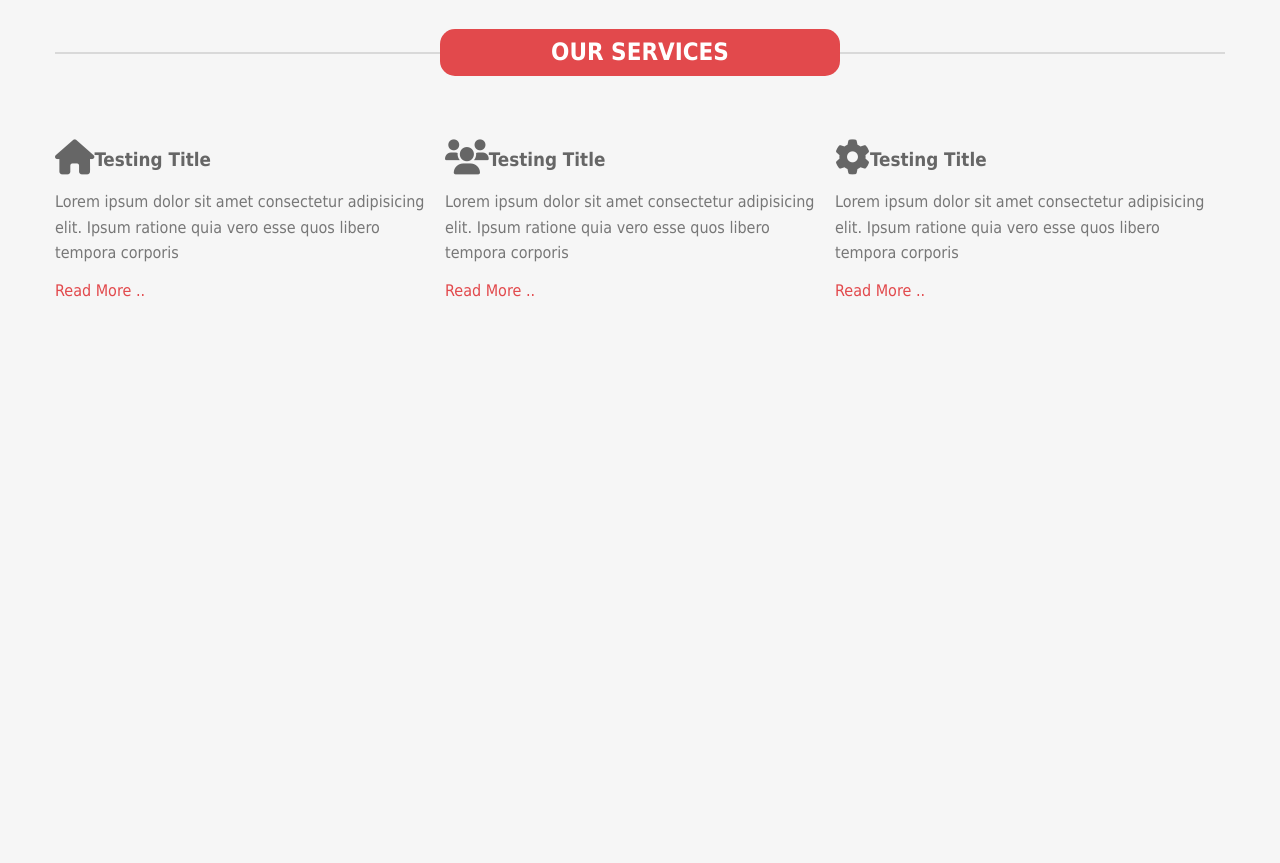
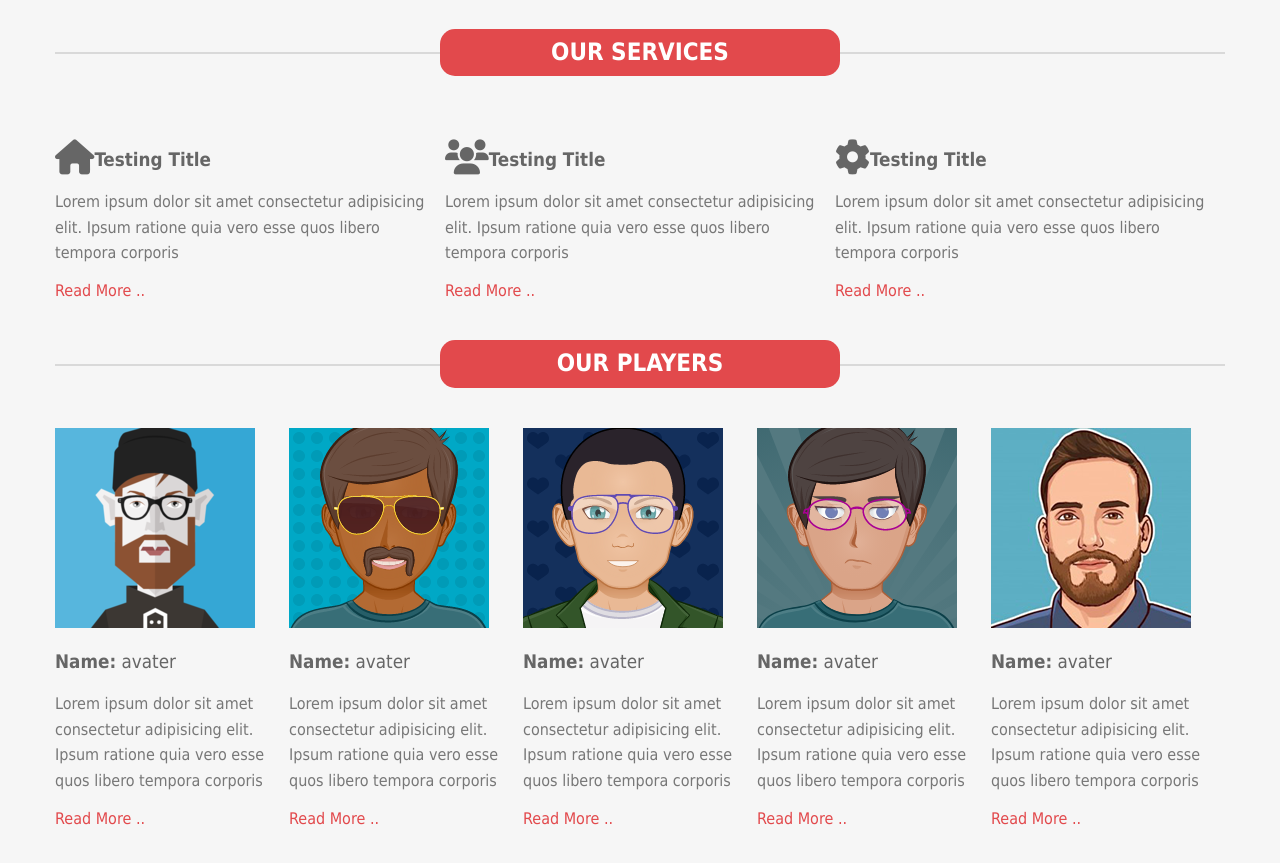
Before and after one commit to ahmed18gaa/SassDesign, a plain HTML site: page index.html in a window 1280 px wide. Shown: the part 719-1582 px from the top of the page. Before the commit the page ends 1019 px from the top, so only its background shows below. Drawn offline with Linux system fonts and the light colour scheme.

Commit message:
Our Player Section

```diff
--- a/css/scss/layout/_grid.scss
+++ b/css/scss/layout/_grid.scss
@@ -9,3 +9,7 @@
   padding-right: 15px;
   position: relative;
 }
+
+.clearFix {
+  clear: both;
+}
--- a/css/scss/pages/_globalpage.scss
+++ b/css/scss/pages/_globalpage.scss
@@ -4,6 +4,7 @@ body {
     family: Tahoma;
     size: 16px;
   }
+  min-height: 5000px; /* For Testing */
 }
 ul,
 ol {
--- a/css/scss/pages/_homepage.scss
+++ b/css/scss/pages/_homepage.scss
@@ -68,3 +68,33 @@
   }
 }
 /* End Services */
+
+/* Start Our Players */
+.our-players {
+  .player-box {
+    float: variables.$float-left;
+    width: (100% / 5);
+    &:not(:last-of-type) {
+      padding-right: 20px;
+    }
+    .player-img {
+      max-width: 100%;
+    }
+    .player-title {
+      color: #666;
+      font-weight: normal;
+      span {
+        font-weight: bold;
+      }
+    }
+    .player-desc {
+      color: #777;
+      line-height: 1.6;
+    }
+    .link {
+      color: variables.$redColor;
+      text-decoration: none;
+    }
+  }
+}
+/* End Our Players */
--- a/index.html
+++ b/index.html
@@ -78,9 +78,65 @@
           </p>
           <a class="link" href="#">Read More ..</a>
         </div>
+        <div class="clearFix"></div>
       </div>
     </div>
     <!-- End Services -->
+    <!-- Start Our Players -->
+    <div class="our-players">
+      <div class="container">
+        <div class="head-with-border">
+          <h2>Our Players</h2>
+        </div>
+        <div class="player-box">
+          <img class="player-img" src="./imgs/avatar-01.png" alt="" />
+          <h3 class="player-title"><span>Name:</span> avater</h3>
+          <p class="player-desc">
+            Lorem ipsum dolor sit amet consectetur adipisicing elit. Ipsum
+            ratione quia vero esse quos libero tempora corporis
+          </p>
+          <a class="link" href="#">Read More ..</a>
+        </div>
+        <div class="player-box">
+          <img class="player-img" src="./imgs/avatar-02.png" alt="" />
+          <h3 class="player-title"><span>Name:</span> avater</h3>
+          <p class="player-desc">
+            Lorem ipsum dolor sit amet consectetur adipisicing elit. Ipsum
+            ratione quia vero esse quos libero tempora corporis
+          </p>
+          <a class="link" href="#">Read More ..</a>
+        </div>
+        <div class="player-box">
+          <img class="player-img" src="./imgs/avatar-03.png" alt="" />
+          <h3 class="player-title"><span>Name:</span> avater</h3>
+          <p class="player-desc">
+            Lorem ipsum dolor sit amet consectetur adipisicing elit. Ipsum
+            ratione quia vero esse quos libero tempora corporis
+          </p>
+          <a class="link" href="#">Read More ..</a>
+        </div>
+        <div class="player-box">
+          <img class="player-img" src="./imgs/avatar-04.png" alt="" />
+          <h3 class="player-title"><span>Name:</span> avater</h3>
+          <p class="player-desc">
+            Lorem ipsum dolor sit amet consectetur adipisicing elit. Ipsum
+            ratione quia vero esse quos libero tempora corporis
+          </p>
+          <a class="link" href="#">Read More ..</a>
+        </div>
+        <div class="player-box">
+          <img class="player-img" src="./imgs/avatar-05.png" alt="" />
+          <h3 class="player-title"><span>Name:</span> avater</h3>
+          <p class="player-desc">
+            Lorem ipsum dolor sit amet consectetur adipisicing elit. Ipsum
+            ratione quia vero esse quos libero tempora corporis
+          </p>
+          <a class="link" href="#">Read More ..</a>
+        </div>
+        <div class="clearFix"></div>
+      </div>
+    </div>
+    <!-- End Our Players -->
     <!-- <script src="./js/all.min.js"></script> -->
   </body>
 </html>
```
Also changed, not shown: css/homepage.css, imgs/avatar-01.png (added), imgs/avatar-02.png (added), imgs/avatar-03.png (added), imgs/avatar-04.png (added), imgs/avatar-05.png (added), 1 other file.
